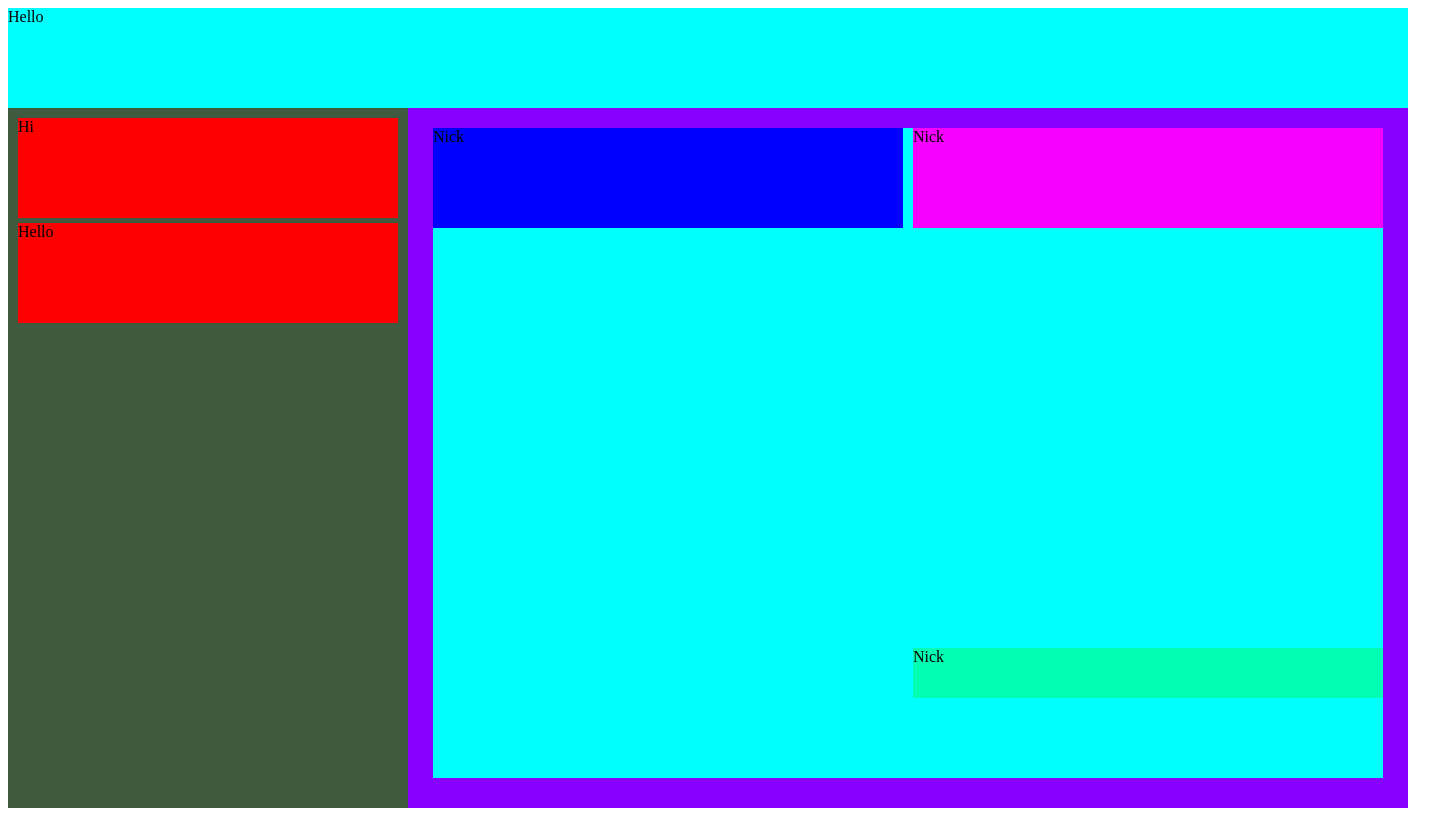
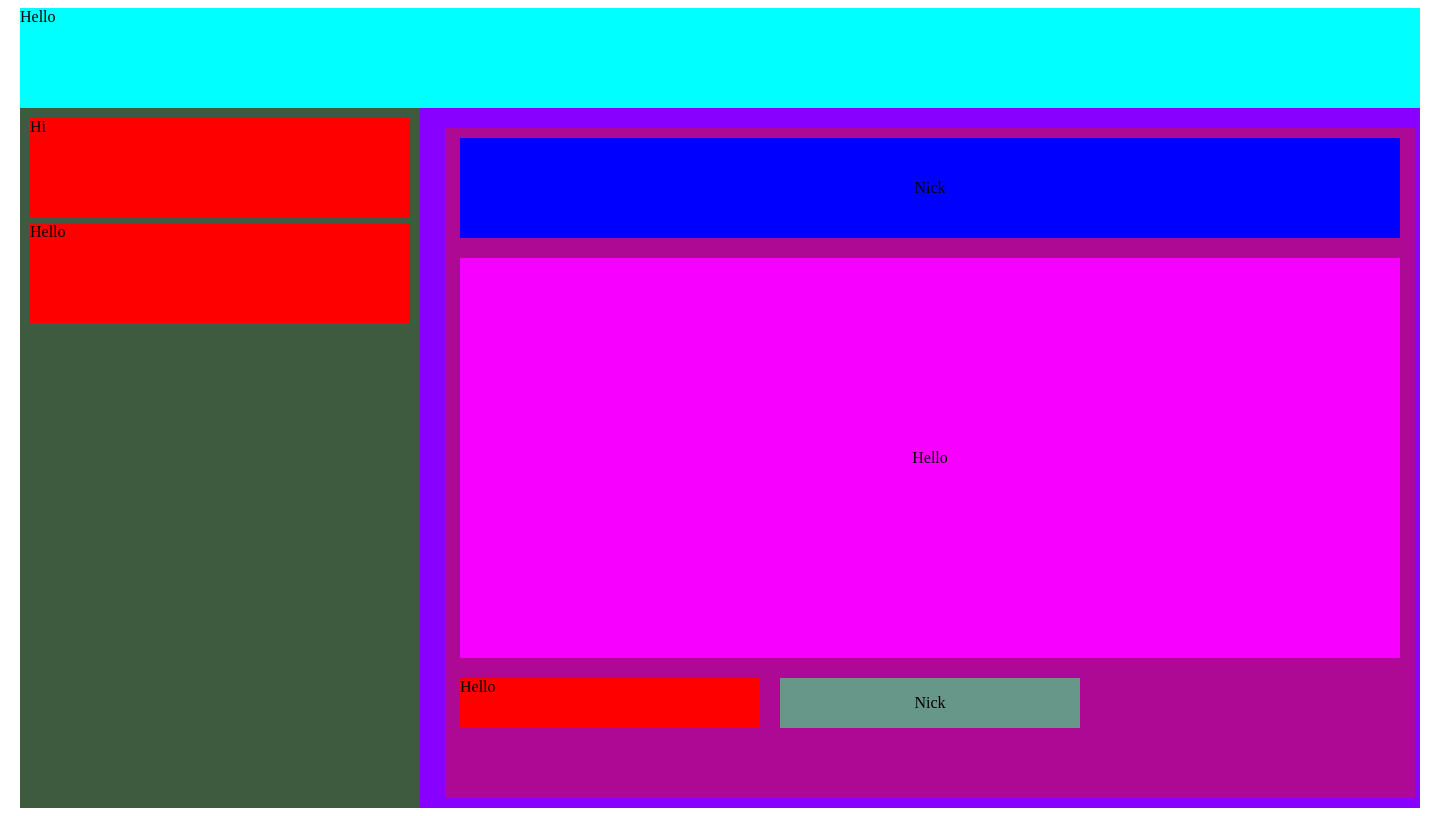
Before and after one commit to jane2800/LanguageGame, a FastAPI app: page /quiz in a window 1440 px wide. Run offline with FastAPI, Linux system fonts and the light colour scheme.

Commit message:
Quiz UI update. Quiz container not center in the container

```diff
--- a/app/templates/game.html
+++ b/app/templates/game.html
@@ -11,7 +11,7 @@
         <header class="title-bar">Zug um Zug</header>
         <section class="top-controls">
             <span>Score: 0</span>
-            <button>Quiz</button>
+            <a href="/quiz" class="btn">Quiz</a>
 
             <a class="btn" onclick="pop('box1')">Goals</a>
             <div id="box1" class="box">
--- a/app/templates/index.html
+++ b/app/templates/index.html
@@ -8,8 +8,8 @@
 <body>
     <h1>Welcome to the Language Game!</h1>
     <nav>
-        <a href="/newGame" class="btn">New Game</a>
-        <a href="/continueGame" class="btn">Continue Game</a>
+        <a href="/new-game" class="btn">New Game</a>
+        <a href="/continue-game" class="btn">Continue Game</a>
     </nav>
 
 
--- a/app/templates/newGame.html
+++ b/app/templates/new-game.html
@@ -16,6 +16,11 @@
     <button onclick="getRandomNumber()">Get Random Number</button>
     <p id="randomResult"></p>
 
+    <select name="cities">
+        <option value="EN">English</option>
+        <option value="DB">German</option>
+    </select>
+
     <nav>
         <a href="/game" class="btn">Start</a>
     </nav>
--- a/app/templates/quiz.html
+++ b/app/templates/quiz.html
@@ -18,7 +18,8 @@
                 <div class="main-container">
                     <div class="quiz-container">
                         <div class="item-d">Nick</div>
-                        <div class="item-e">Nick</div>
+                        <div class="item-e">Hello</div>
+                            <div class="item-ba"> Hello</div>
                         <div class="item-f">Nick</div>
                     </div>
                 </div>
--- a/static/quiz.css
+++ b/static/quiz.css
@@ -3,6 +3,8 @@
     width: 100%;
     grid-template-columns: 400px 1000px;
     grid-template-rows: 100px 700px;
+    justify-content: center;
+    align-content: center;
 }
 
 .scroll-container {
@@ -26,17 +28,6 @@
     margin-top: 20px;    /* space above the container */
     margin-bottom: 20px;
 }
-
-.quiz-container {
-    display: grid;
-    height: 650px;
-    width: 950px;
-    grid-template-columns: repeat(3 300px);
-    grid-template-rows: 100px 400px 50px;
-    background-color: aqua;
-    gap: 10px;
-    margin: 0 auto;
-}
 .item-a {
   grid-area: 1 / 1 / 2 / 3;
   background-color: aqua;
@@ -57,23 +48,41 @@
   background-color: rgb(136, 0, 255);
 }
 
+.quiz-container {
+    display: grid;
+    grid-template-columns: repeat(3, 300px);
+    grid-template-rows: 100px 400px 50px;
+    gap: 20px;
+    justify-content: center;
+    background: #ae0995;
+    width: 950px;
+    height: 650px;
+    padding: 10px 10px 10px 10px;
+  }
+
 .item-d {
-    grid-area: 1 / 0 / 2 / 2;
+    grid-column: 1 / 4;   /* spans all 3 columns */
+    grid-row: 1 / 2;      /* first row */
     background-color: blue;
-    align-items: center;    /* vertical */
+    display: flex;
+    align-items: center;
     justify-content: center;
 }
 
 .item-e {
-    grid-area: 2 / 0 / 3 / 2;
+    grid-column: 1 / 4;   /* spans all 3 columns */
+    grid-row: 2 / 3;      /* second row */
     background-color: rgb(247, 0, 255);
-    align-items: center;    /* vertical */
+    display: flex;
+    align-items: center;
     justify-content: center;
 }
 
 .item-f {
-    grid-area: 3 / 2 / 3 / 2;
-    background-color: rgb(0, 255, 179);
-    align-items: center;    /* vertical */
+    grid-column: 2 / 3;   /* only middle column */
+    grid-row: 3 / 4;      /* third row */
+    background-color: rgb(103, 151, 136);
+    display: flex;
+    align-items: center;
     justify-content: center;
 }
```
Also changed, not shown: static/styles.css (+47 -0 lines), app/templates/continue-game.html (renamed from app/templates/continueGame.html).
